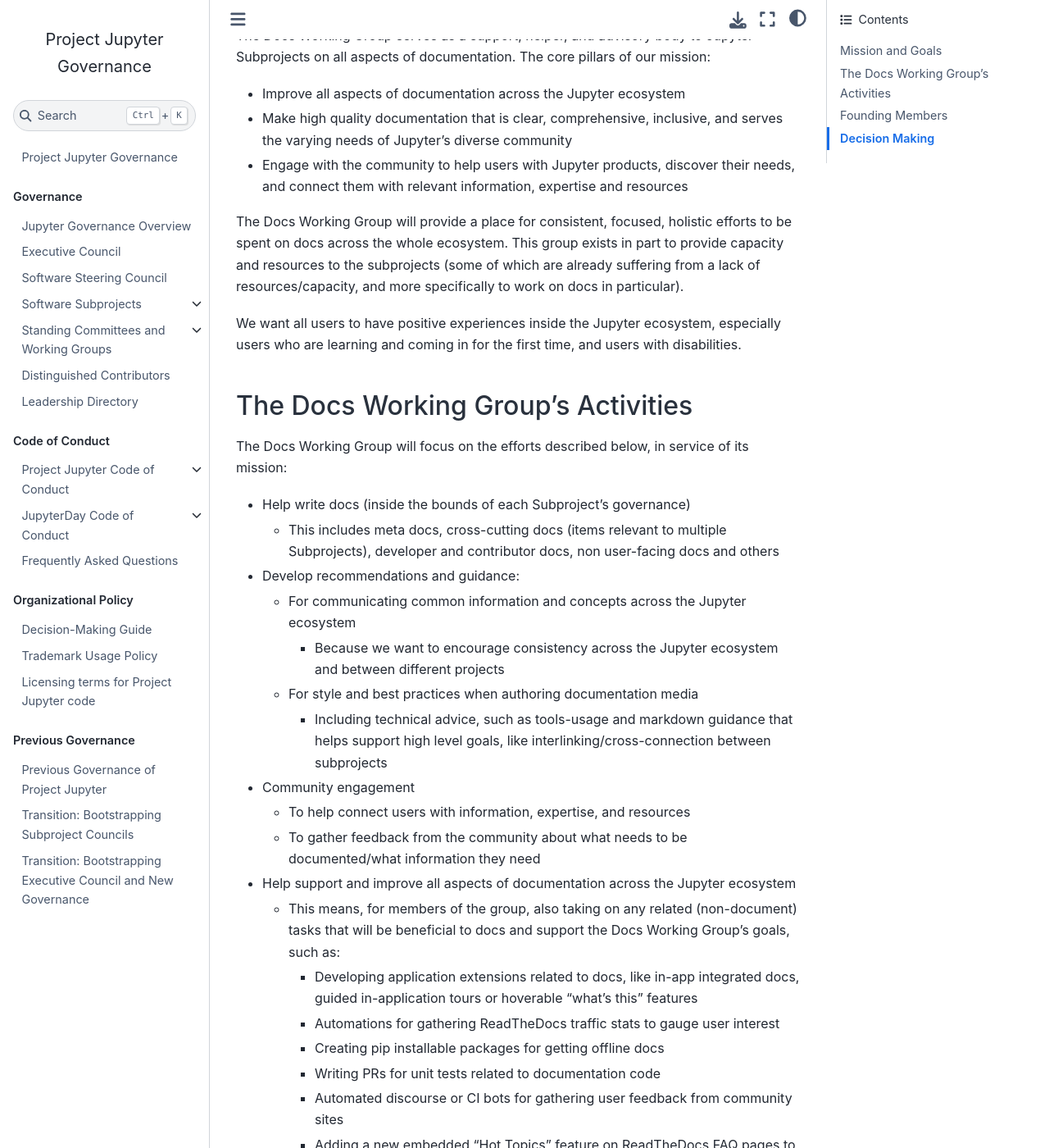
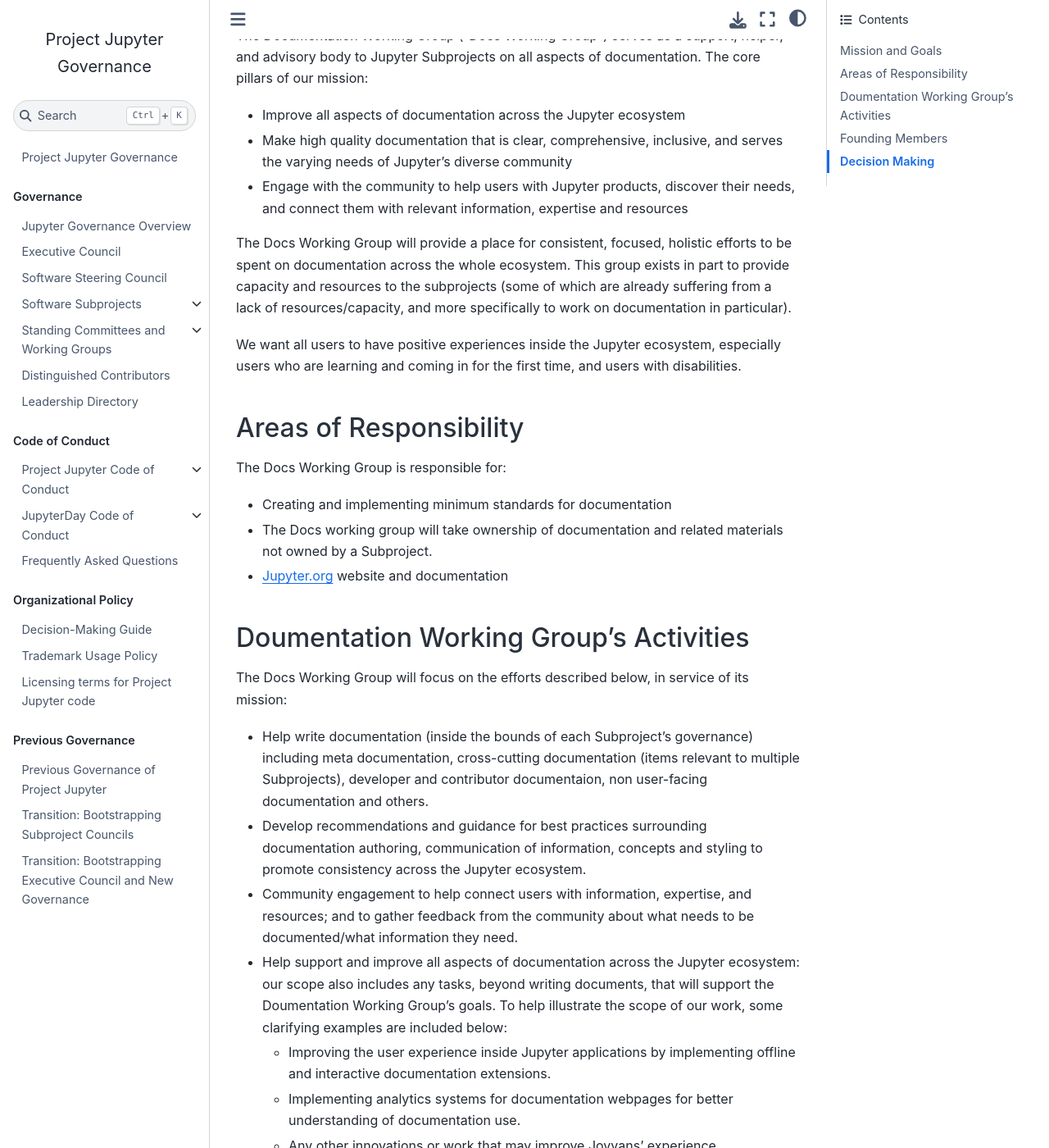
Before and after one commit to jupyter/governance, a Jupyter Book: the page built from charters/DocumentationCharter.md, in a window 1280 px wide and 1400 px high, scrolled down 232 px. Shown: the whole window at 82% size. Built offline with Jupyter Book 1.0.4 settings and Sphinx 7.4.7 and the Sphinx Book theme 1.1.4, drawn with Linux system fonts in a browser that asks for light colours; pages that are not in the unit, such as notebooks, are missing from menus; some of the changed text lies outside the part shown.

Commit message:
WIP updates as per EC meeting

```diff
--- a/charters/DocumentationCharter.md
+++ b/charters/DocumentationCharter.md
@@ -1,40 +1,36 @@
-# Docs Working Group Charter (Proposed)
+# Documentation Working Group Charter
 
 ## Mission and Goals
 
-The Docs Working Group serves as a support, helper, and advisory body to Jupyter Subprojects on all aspects of documentation. The core pillars of our mission:
+The Documentation Working Group ("Docs Working Group") serves as a support, helper, and advisory body to Jupyter Subprojects on all aspects of documentation. The core pillars of our mission:
 
 - Improve all aspects of documentation across the Jupyter ecosystem
 - Make high quality documentation that is clear, comprehensive, inclusive, and serves the varying needs of Jupyter's diverse community
 - Engage with the community to help users with Jupyter products, discover their needs, and connect them with relevant information, expertise and resources
 
-The Docs Working Group will provide a place for consistent, focused, holistic efforts to be spent on docs across the whole ecosystem. This group exists in part to provide capacity and resources to the subprojects (some of which are already suffering from a lack of resources/capacity, and more specifically to work on docs in particular).
+The Docs Working Group will provide a place for consistent, focused, holistic efforts to be spent on documentation across the whole ecosystem. This group exists in part to provide capacity and resources to the subprojects (some of which are already suffering from a lack of resources/capacity, and more specifically to work on documentation in particular).
 
 We want all users to have positive experiences inside the Jupyter ecosystem, especially users who are learning and coming in for the first time, and users with disabilities.
 
-## The Docs Working Group's Activities
+## Areas of Responsibility
+
+The Docs Working Group is responsible for:
+
+- Creating and implementing minimum standards for documentation
+- The Docs working group will take ownership of documentation and related materials not owned by a Subproject.
+- Jupyter.org website and documentation
+
+## Doumentation Working Group's Activities
 
 The Docs Working Group will focus on the efforts described below, in service of its mission:
 
-- Help write docs (inside the bounds of each Subproject's governance)
-    - This includes meta docs, cross-cutting docs (items relevant to multiple Subprojects), developer and contributor docs, non user-facing docs and others
-- Develop recommendations and guidance:
-	- For communicating common information and concepts across the Jupyter ecosystem
-        - Because we want to encourage consistency across the Jupyter ecosystem and between different projects
-	- For style and best practices when authoring documentation media
-        - Including technical advice, such as tools-usage and markdown guidance that helps support high level goals, like interlinking/cross-connection between subprojects
-- Community engagement
-	- To help connect users with information, expertise, and resources
-	- To gather feedback from the community about what needs to be documented/what information they need
-- Help support and improve all aspects of documentation across the Jupyter ecosystem
-	- This means, for members of the group, also taking on any related (non-document) tasks that will be beneficial to docs and support the Docs Working Group's goals, such as:
-        - Developing application extensions related to docs, like in-app integrated docs, guided in-application tours or hoverable "what's this" features
-        - Automations for gathering ReadTheDocs traffic stats to gauge user interest
-        - Creating pip installable packages for getting offline docs
-        - Writing PRs for unit tests related to documentation code
-        - Automated discourse or CI bots for gathering user feedback from community sites
-        - Adding a new embedded "Hot Topics" feature on ReadTheDocs FAQ pages to automated discourse community discussion aggregator
-        - Any other innovations or work that may improve Jovyans' experience in/understanding of the Jupyter ecosystem
+- Help write documentation (inside the bounds of each Subproject's governance) including meta documentation, cross-cutting documentation (items relevant to multiple Subprojects), developer and contributor documentaion, non user-facing documentation and others.
+- Develop recommendations and guidance for best practices surrounding documentation authoring, communication of information, concepts and styling to promote consistency across the Jupyter ecosystem.
+- Community engagement to help connect users with information, expertise, and resources; and to gather feedback from the community about what needs to be documented/what information they need.
+- Help support and improve all aspects of documentation across the Jupyter ecosystem: our scope also includes any tasks, beyond writing documents, that will support the Doumentation Working Group's goals. To help illustrate the scope of our work, some clarifying examples are included below:
+    - Improving the user experience inside Jupyter applications by implementing offline and interactive documentation extensions.
+    - Implementing analytics systems for documentation webpages for better understanding of documentation use.
+    - Any other innovations or work that may improve Jovyans' experience in/understanding of the Jupyter ecosystem
 
 ## Founding Members
 
```
